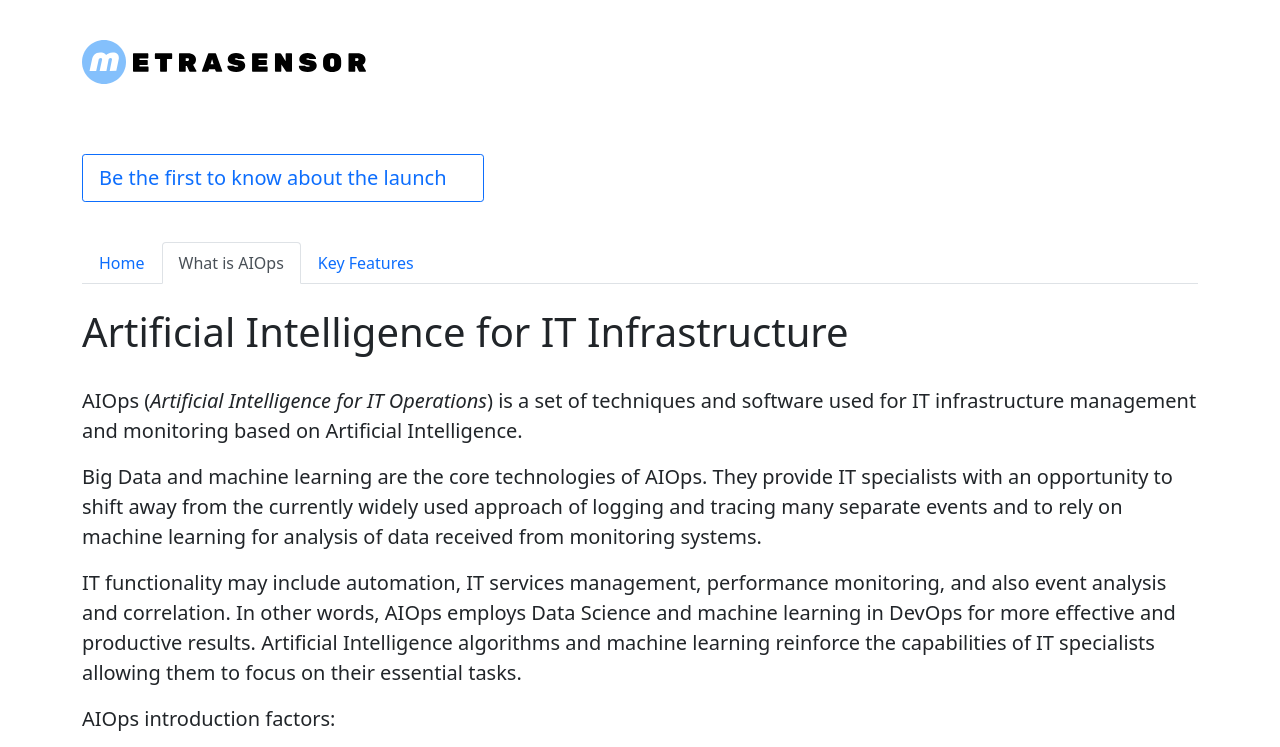
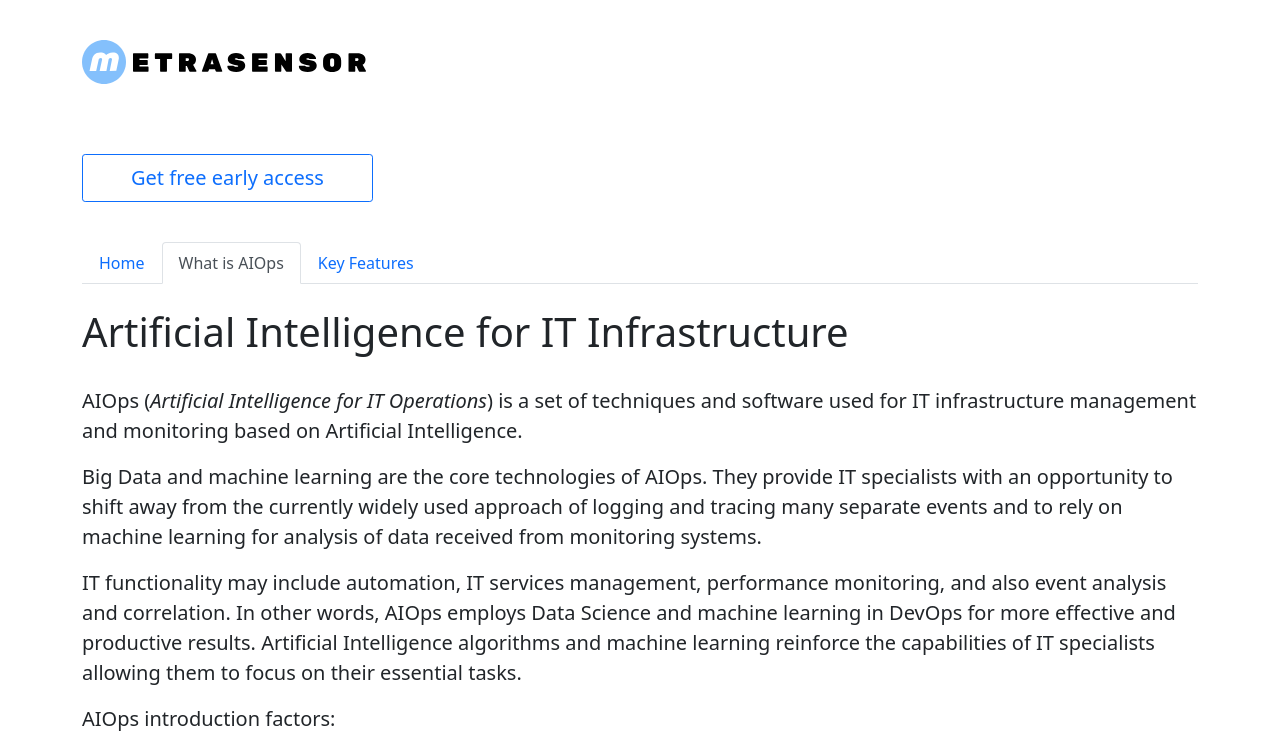
Before and after one commit to neegor/metrix.github.io, a plain HTML site: page aiops.html in a window 1280 px wide. Shown: the top 747 px of the page. Drawn offline with nearby package versions, Linux system fonts and the light colour scheme.

Commit message:
незначительные правки

```diff
--- a/aiops.html
+++ b/aiops.html
@@ -73,7 +73,7 @@
             <img src="./img/metra_logo.svg" alt="Metrasensor logo">
         </nav>
 
-        <a class="btn btn-outline-primary btn-lg" href="https://forms.gle/LWYWTmTWgsyMH3687" target="_blank" rel="noreferrer">Be the first to know about the launch &nbsp;&nbsp;&nbsp;</a>
+        <a class="btn btn-outline-primary px-5 btn-lg" href="https://forms.gle/LWYWTmTWgsyMH3687" target="_blank" rel="noreferrer">Get free early access</a>
 
         <ul class="nav nav-tabs">
             <li class="nav-item">
```
Also changed, not shown: features.html (+1 -1 lines), index.html (+1 -1 lines), tos.html (+1 -1 lines), manifest.json.
